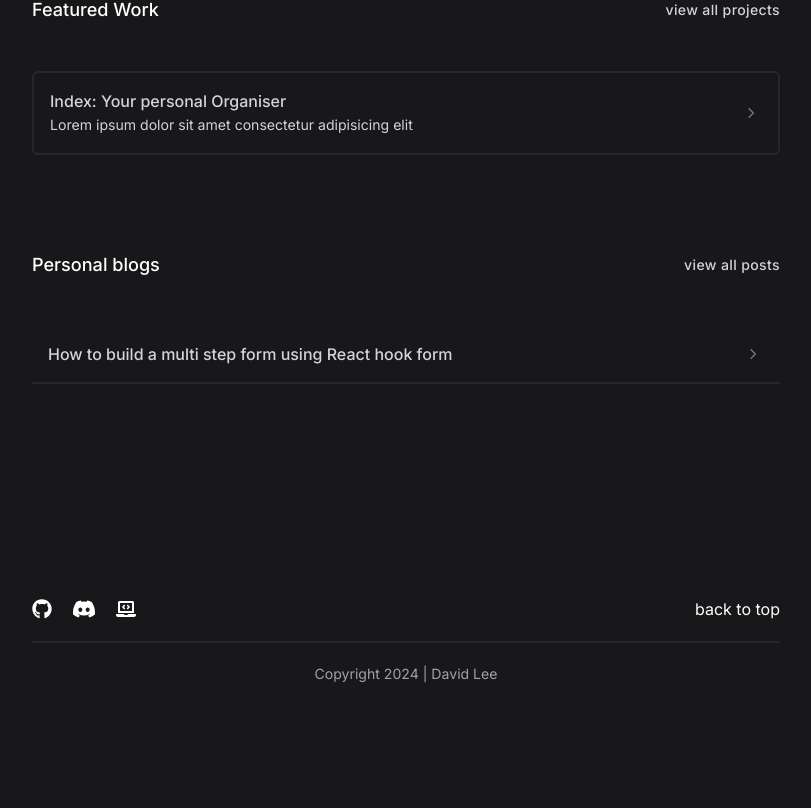
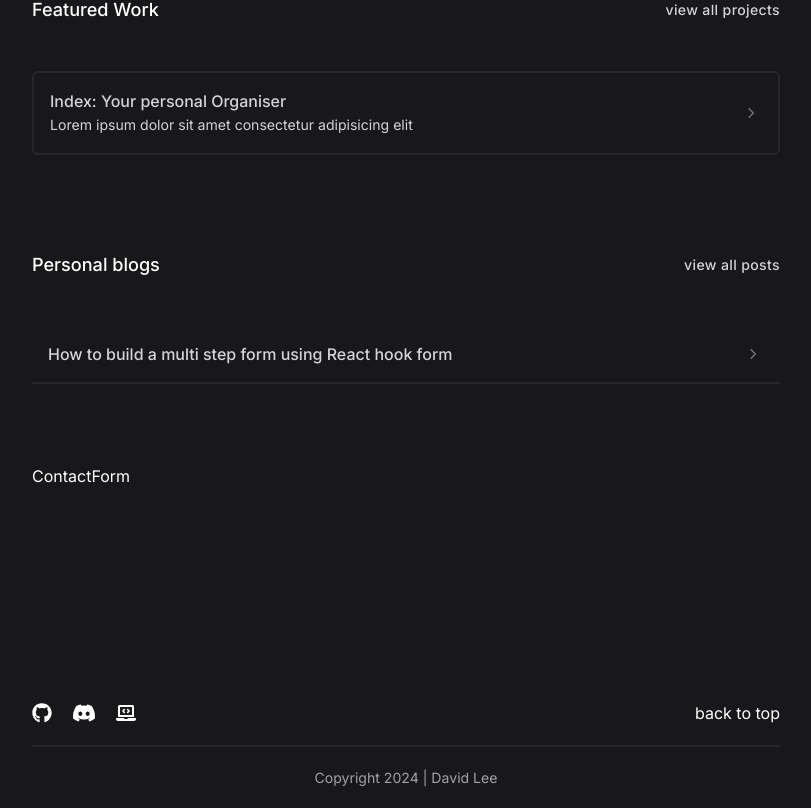
Before and after one commit to DLee1993/website, a Next.js app: page / in a window 1280 px wide. Shown: the part 499-1307 px from the top of the page, without its empty margins (234-1045 px from the left). Before the commit the page ends 1203 px from the top, so only its background shows below. Built offline with nearby package versions, Linux system fonts and the light colour scheme.

Commit message:
added contact form component

```diff
--- a/app/page.tsx
+++ b/app/page.tsx
@@ -3,6 +3,7 @@
 import Link from "next/link";
 import { projects, blogs } from "./portfolioData";
 import Arrow from "./components/Arrow";
+import ContactForm from "./components/ContactForm";
 
 export default function Home() {
     const featuredProjects = projects.filter((project) => project.featured);
@@ -86,6 +87,7 @@ export default function Home() {
                     </ul>
                 </section>
             </section>
+            <ContactForm />
         </section>
     );
 }
```
